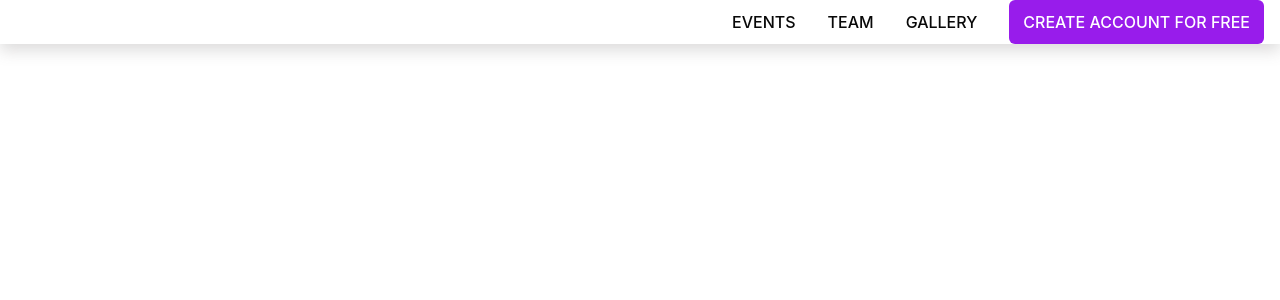
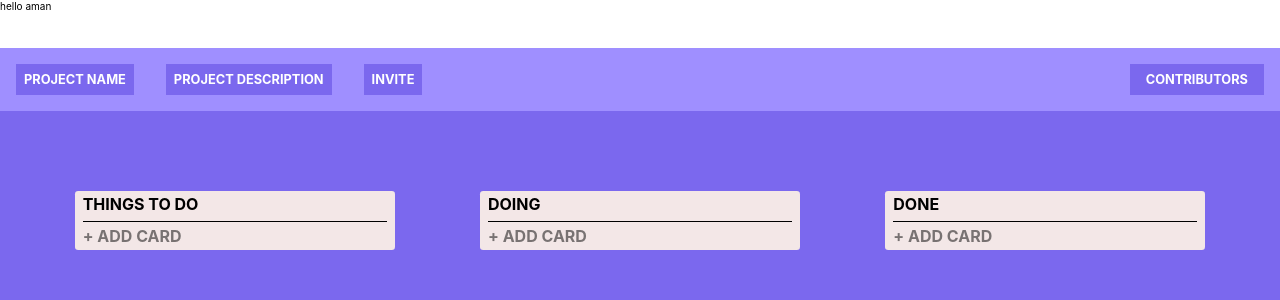
Before and after one commit to amanbharti0302/todofrontend, a React (Create React App) app: page / in a window 1280 px wide. Shown: the top 300 px of the page. Built offline with nearby package versions, Linux system fonts and the light colour scheme.

Commit message:
contributor

```diff
--- a/src/App.js
+++ b/src/App.js
@@ -2,11 +2,14 @@ import React from 'react';
 import './App.css';
 
 import Navbar from './components/navbar/navbar.component';
+import Dashboard from './pages/dashborad/dashboard.component';
+
 
 function App() {
   return (
     <div className="App">
-      <Navbar/>
+      {/* <Navbar/> */}
+      <Dashboard/>
     </div>
   );
 }
--- /dev/null
+++ b/src/pages/dashborad/dashboard.component.jsx
@@ -0,0 +1,83 @@
+import React,{Component} from 'react';
+
+import './dashboard.styles.scss';
+import { Link } from 'react-router-dom';
+
+class Dashboard extends Component{
+
+    constructor(){
+        super();
+        this.state={
+            contributor:false,
+            todo:'',
+            doing:'',
+            done:''
+        }
+    }
+
+
+    showcontribution=()=>{
+        this.setState(prevState=>({contributor:!prevState.contributor}))
+    }
+
+    render(){
+
+        const {contributor}= this.state;
+
+        return(
+            <div className="dashboard">
+                <div className="dash-nav">
+                    hello aman
+                </div>
+
+                <div className="dash-main">
+                    <div className="pr-nav">
+                        <div className="pr pr-name">Project name</div>
+                        <div className="pr pr-description">project description</div>
+                        <div className="pr-invite"><Link className="pr pr-invite__link">Invite</Link></div>
+                        <div className="pr pr-contr"><Link className="pr pr-contr__link" onClick={this.showcontribution}>Contributors</Link></div>
+                    </div>
+
+
+                    <div className={`contributor-info ${contributor ?"contributor-info-visible":"contributor-info-invisible"}`}>
+                            <h1 className="contributor-info-heading">contributors</h1>
+                            <h3>AMAN BHARTI</h3>
+                            <h3>AMAN BHARTI</h3>
+                            <h3>ANSHU THE KING</h3>
+                        </div>
+
+
+                    <div className="project-info">
+
+                        <div className="info info-todo">
+                                Things to do
+                                <div className="info-box">
+
+                                </div>
+                                <div className="info-add">+ Add card</div>
+                        </div>
+                        <div className="info info-doing">
+                                Doing
+                                <div className="info-box">
+
+                                </div>
+                                <div className="info-add">+ Add card</div>
+                        </div>
+
+                        <div className="info info-done">
+                                Done
+                                <div className="info-box">
+
+                                </div>
+
+                                <div className="info-add">+ Add card</div>
+                        </div>
+                    </div>
+
+                </div>
+            </div>
+        )
+    }
+}
+
+export default Dashboard;
--- /dev/null
+++ b/src/pages/dashborad/dashboard.styles.scss
@@ -0,0 +1,165 @@
+.dashboard{
+    width: 100vw;
+    min-height: 100vh;
+    background-color: #7b68ee;
+    overflow: hidden;
+}
+.dash-nav{
+    width: 100%;
+    height: 3rem;
+    background-color: white;
+}
+.dash-main{
+    position: relative;
+
+}
+
+
+.pr{
+    color: white;
+    padding: 0.5rem;
+    background-color: #7b68ee;
+
+    font-weight: 700;
+    font-size: 0.8rem;
+    text-transform: uppercase;
+
+
+    &-nav{
+        background-color: #9f8fff;
+        padding: 1rem 0;
+        display: flex;
+        flex-direction: row;
+        justify-content: center;
+    }
+
+    &-name{
+        margin: 0 1rem;
+    }
+
+    &-description{
+        margin: 0 1rem;
+    }
+
+    &-invite{
+        margin: 0 1rem;
+        flex: 1;
+        display: flex;
+        align-items: center;
+
+        &__link{
+            text-decoration: none;
+            transition: 0.1s;
+
+            &:hover{
+                background-color: #3a66f8;
+                letter-spacing: 0.1rem;
+            }
+
+        }
+    }
+
+    &-contr{
+        margin-left: auto;
+        margin-right: 1rem;
+        transition: 0.1s;
+
+        &:hover{
+            background-color: #3a66f8;
+            letter-spacing: 0.1rem;
+        }
+        &__link{
+            text-decoration: none;
+        }
+    }
+}
+
+
+
+.contributor-info{
+    position: absolute;
+    border-radius: 0.3rem;
+    padding: 1rem 0 1rem 1rem;
+    z-index: 10;
+    margin-top: 0.5rem;
+    right: 0;
+    width: 20%;
+    background-color: white;
+    min-height: 80vh;
+
+    &-heading{
+        font-size: 1rem;
+        text-transform: uppercase;
+        color: #7b68ee;
+        border-bottom: 1px solid black;
+    }
+
+    &-invisible{
+        animation: moveright 2s;
+        animation-delay: -0.2s;
+        animation-fill-mode: forwards;
+    }
+
+    &-visible{
+        animation: moveleft 2s;
+        animation-fill-mode: forwards;
+    }
+}
+
+@keyframes moveright {
+    0%{
+       margin-right: 0;
+    }
+    50%{
+        margin-right: -10rem;
+    }
+    100%{
+        margin-right: -100rem;
+    }
+  }
+
+@keyframes moveleft {
+    0%{
+        margin-right: -100rem;
+    }
+    50%{
+        margin-right: -10rem;;
+    }
+    100%{
+        margin-right: 0;
+    }
+  }
+
+.project-info{
+    padding: 5rem 2rem;
+    display: flex;
+    flex-wrap: wrap;
+    justify-content: space-around;
+    align-items: center;
+}
+
+.info{
+
+    background-color: rgb(243, 231, 231);
+    width: 20rem;
+    border-radius: 0.2rem;
+    padding: 0.2rem 0.5rem;
+    font-size: 1rem;
+    font-weight: 700;
+    text-transform: uppercase;
+
+
+    &-box{
+        margin-top: 0.4rem;
+        border-top: black 1px solid;
+    }
+
+
+    &-add{
+        margin-top: 0.3rem;
+        opacity: 0.5;
+        &:hover{
+            background-color: rgba(128, 128, 128, 0.404);
+        }
+    }
+}
```
